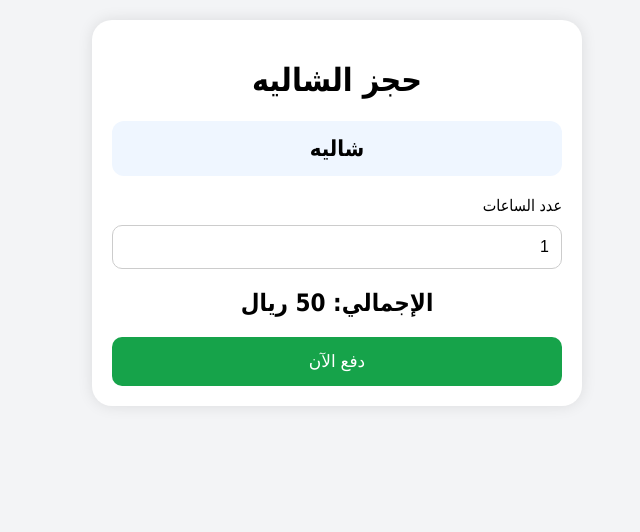
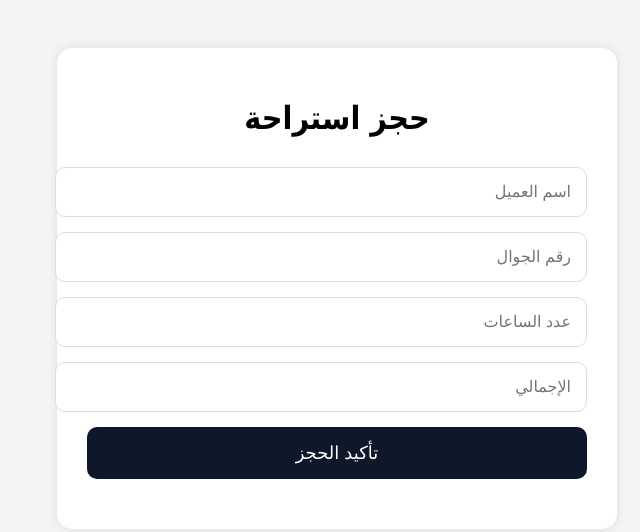
Before and after one commit to sami201184/rental-system, a website: page public/index.html in a window 1280 px wide. Shown: the whole page, without its empty margins (303-943 px from the left). Drawn offline with Linux system fonts and the light colour scheme.

Commit message:
new booking page

```diff
--- a/public/index.html
+++ b/public/index.html
@@ -1,152 +1,138 @@
 <!DOCTYPE html>
 <html lang="ar" dir="rtl">
-
 <head>
 <meta charset="UTF-8">
 <meta name="viewport" content="width=device-width, initial-scale=1.0">
 
-<title>حجز شاليه</title>
+<title>نظام الحجز</title>
 
 <style>
 
 body{
-    font-family:Tahoma;
-    background:#f3f4f6;
-    margin:0;
-    padding:20px;
+font-family:tahoma;
+background:#f4f4f4;
+padding:40px;
 }
 
-.box{
-    max-width:450px;
+.container{
+max-width:500px;
 margin:auto;
 background:white;
-    padding:20px;
-    border-radius:20px;
-    box-shadow:0 0 15px rgba(0,0,0,0.1);
+padding:30px;
+border-radius:15px;
+box-shadow:0 0 10px rgba(0,0,0,.1);
 }
 
 h1{
 text-align:center;
-}
-
-.chalet{
-    background:#eff6ff;
-    padding:15px;
-    border-radius:12px;
-    text-align:center;
-    font-size:22px;
-    font-weight:bold;
-}
-
-label{
-    display:block;
-    margin-top:20px;
+margin-bottom:30px;
 }
 
 input{
 width:100%;
-    padding:12px;
+padding:15px;
+margin-bottom:15px;
+border:1px solid #ddd;
 border-radius:10px;
-    border:1px solid #ccc;
-    margin-top:10px;
 font-size:16px;
-    box-sizing:border-box;
-}
-
-.total{
-    text-align:center;
-    font-size:24px;
-    margin-top:20px;
-    font-weight:bold;
 }
 
 button{
 width:100%;
-    padding:14px;
-    margin-top:20px;
+padding:15px;
+background:#0f172a;
+color:white;
 border:none;
 border-radius:10px;
-    background:#16a34a;
-    color:white;
-    font-size:17px;
+font-size:18px;
 cursor:pointer;
+}
+
+button:hover{
+background:#1e293b;
+}
+
+#message{
+margin-top:20px;
+text-align:center;
+font-size:18px;
 }
 
 </style>
 
 </head>
-
 <body>
 
-<div class="box">
+<div class="container">
 
-<h1>حجز الشاليه</h1>
+<h1>حجز استراحة</h1>
 
-<div class="chalet">
-شاليه
-</div>
+<input type="text" id="name" placeholder="اسم العميل">
 
-<form action="/create-invoice" method="POST">
+<input type="text" id="phone" placeholder="رقم الجوال">
 
-<label>
-عدد الساعات
-</label>
+<input type="number" id="hours" placeholder="عدد الساعات">
 
-<input
-type="number"
-name="hours"
-id="hours"
-value="1"
-min="1"
-oninput="calcTotal()">
+<input type="number" id="total" placeholder="الإجمالي">
 
-<div class="total">
-
-الإجمالي:
-
-<span id="total">50</span>
-
-ريال
-
-</div>
-
-<button type="submit">
-
-دفع الآن
-
+<button onclick="saveBooking()">
+تأكيد الحجز
 </button>
 
-</form>
+<div id="message"></div>
 
 </div>
 
 <script>
 
-const pricePerHour = 50;
+async function saveBooking(){
 
-function calcTotal(){
+const customer_name =
+document.getElementById("name").value;
 
-    let hours =
-    Number(
-      document.getElementById("hours").value
-    );
+const phone =
+document.getElementById("phone").value;
 
-    if(hours < 1){
+const hours =
+document.getElementById("hours").value;
 
-      hours = 1;
+const total =
+document.getElementById("total").value;
 
-      document.getElementById("hours").value = 1;
+const response = await fetch("/book",{
+
+method:"POST",
+
+headers:{
+"Content-Type":"application/json"
+},
+
+body:JSON.stringify({
+customer_name,
+phone,
+hours,
+total
+})
+
+});
+
+const data = await response.json();
+
+if(data.success){
+
+document.getElementById("message").innerHTML =
+"✅ تم الحجز بنجاح";
+
+}else{
+
+document.getElementById("message").innerHTML =
+"❌ فشل الحجز";
+
 }
 
-    let total =
-    hours * pricePerHour;
-
-    document.getElementById("total").innerText =
-    total;
 }
 
 </script>
 
 </body>
-
 </html>
```
Lines whose indentation alone changed are shown as unchanged.
